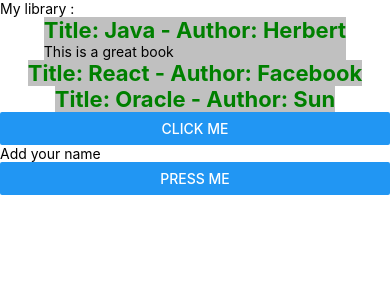
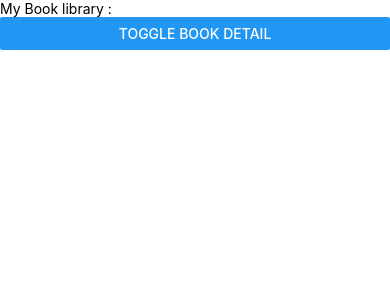
Before and after one commit to saif-mhr/Awesome, a React Native app: screen / in a window 390 px wide. Shown: the top 300 px of the page. Built offline with nearby package versions, Linux system fonts and the light colour scheme.

Commit message:
Add more work

```diff
--- a/App.js
+++ b/App.js
@@ -3,8 +3,7 @@
 import {
   View,
   Text,
-  Button,
-  TextInput
+  Button
 } from "react-native";
 
 import Book from "./Book";
@@ -15,35 +14,64 @@
     books: [
       { title: "Java", author: "Herbert" },
       { title: "React", author: "Facebook" },
-      { title: "Oracle", author: "Sun" }
+      { title: "Oracle", author: "Sun" },
+      { title: ".NET", author: "Microsoft" }
     ],
 
-    nameValue:''
+    isVisible: false
   };
 
-  onChangeBookNameHandler = newTitle => {
+  // onChangeBookNameHandler = newTitle => {
+  //    this.setState({
+  //     books: [
+  //       { title: newTitle, author: "Khan" },
+  //       { title: "React", author: "Facebook" },
+  //       { title: "Oracle", author: "Sun" }
+  //     ]
+  //    });
+  // };
+
+  changeTextHandler = text => {
     this.setState({
       books: [
-        { title: newTitle, author: "Khan" },
-        { title: "React", author: "Facebook" },
+        { title: "Java", author: "Herbert" },
+        { title: text, author: "Facebook" },
         { title: "Oracle", author: "Sun" }
       ]
     });
+  }
+
+  toggleBookHandler = () => {
+    const isVisible = this.state.isVisible;
+    this.setState({ isVisible: !isVisible });
+  }
+
+  deleteBookHandler = bookIndex => {
+    const books = this.state.books;
+    books.splice(bookIndex, 1);
+    this.setState({ books: books });
+
   };
 
-  // changeTextHandler = text => {
-  //   this.setState({ nameValue: text });
-  // }
   render() {
-    const { nameValue } = this.state;
-    return (
+    let books = null;
+
+    if (this.state.isVisible) {
+      books = (
         <View>
-        <Text>My library :</Text>
-
-        <Book
+          {
+            this.state.books.map((book, index) => {
+              return <Book
+                title={book.title}
+                author={book.author}
+                click={this.deleteBookHandler.bind(this, index)}
+              />
+            })
+          }
+          {/* <Book
             title={this.state.books[0].title}
             author={this.state.books[0].author}
-          click={() => this.onChangeBookNameHandler("jre")}
+          //click={() => this.onChangeBookNameHandler("jre")}
           >
             <Text>This is a great book</Text>
           </Book>
@@ -51,25 +79,39 @@
           <Book
             title={this.state.books[1].title}
             author={this.state.books[1].author}
+            onChangeBookNameHandler={this.changeTextHandler}
           />
 
           <Book
             title={this.state.books[2].title}
             author={this.state.books[2].author}
+          /> */}
+        </View>
+      );
+    }
+
+    return (
+      <View>
+        <Text>My Book library :</Text>
+
+        <Button
+          title="Toggle book detail"
+          onPress={this.toggleBookHandler}
         />
 
-        <Button title="Click me" onPress={this.onChangeBookNameHandler.bind(this, "Jdk 1.5")} />
+        {books}
+        {/* <Button title="Click me" onPress={this.onChangeBookNameHandler.bind(this, "Jdk 1.5")} /> */}
 
-        <TextInput
+        {/* <TextInput
            placeholder="Add your name"
            onChangeText={text => this.setState({ nameValue: text })}
            value={nameValue}
-        />
+        /> */}
 
-        <Button
+        {/* <Button
            onPress={() => alert(`Name: ${nameValue}`) }
            title="Press me"
-        />
+        /> */}
       </View>
     );
   }
--- a/Book.js
+++ b/Book.js
@@ -3,33 +3,27 @@
    View,
    Text,
    TouchableOpacity,
-  StyleSheet
+   TextInput
 } from "react-native";
 
 const Book = props => {
    return (
-       <View style={styles.container}>
-
-       <TouchableOpacity onPress={props.click} style={{backgroundColor:'silver'}}>
-           <Text style={[{fontWeight: 'bold', color:'green'} , styles.otherText]}>
+      <View>
+         <TouchableOpacity onPress={props.click}>
+            <Text>
                Title: {props.title} - Author: {props.author}
             </Text>
             {props.children}
          </TouchableOpacity>
+
+         <TextInput
+            placeholder="Add your name"
+            onChangeText={props.onChangeBookNameHandler}
+            value={props.title}
+         />
+
       </View>
    );
 }
 
-const styles = StyleSheet.create({
-   container:{
-    alignSelf:'center',
-     alignContent:'center',
-     flexDirection:'column',
-     borderStyle:'solid'
-   },
-
-   otherText:{
-     fontSize:22
-   }
-});
 export default Book;
```
Lines whose indentation alone changed are shown as unchanged.
